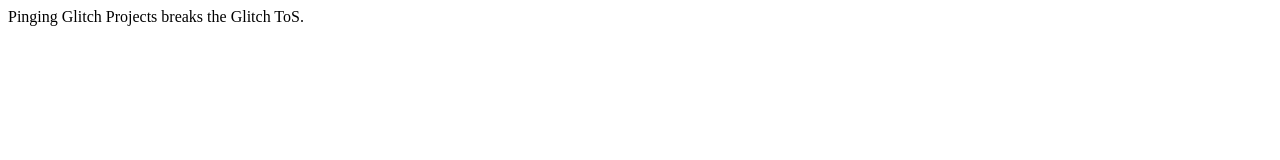
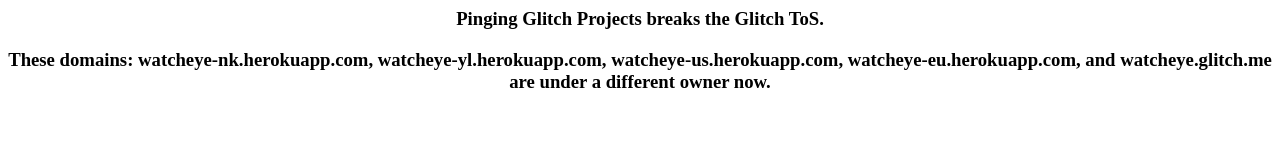
Before and after one commit to Nicsena/watcheye, a website: page views/index.html in a window 1280 px wide. Drawn offline with Linux system fonts and the light colour scheme.

Commit message:
🚴🌱 Updated with Glitch - Added domains

```diff
--- a/views/index.html
+++ b/views/index.html
@@ -1 +1,9 @@
+<center>
+<h3>
 Pinging Glitch Projects breaks the Glitch ToS.
+</h3>
+
+<h3>
+These domains: watcheye-nk.herokuapp.com, watcheye-yl.herokuapp.com, watcheye-us.herokuapp.com, watcheye-eu.herokuapp.com, and watcheye.glitch.me are under a different owner now.
+</h3>
+</center>
```
Also changed, not shown: 1 other file.
